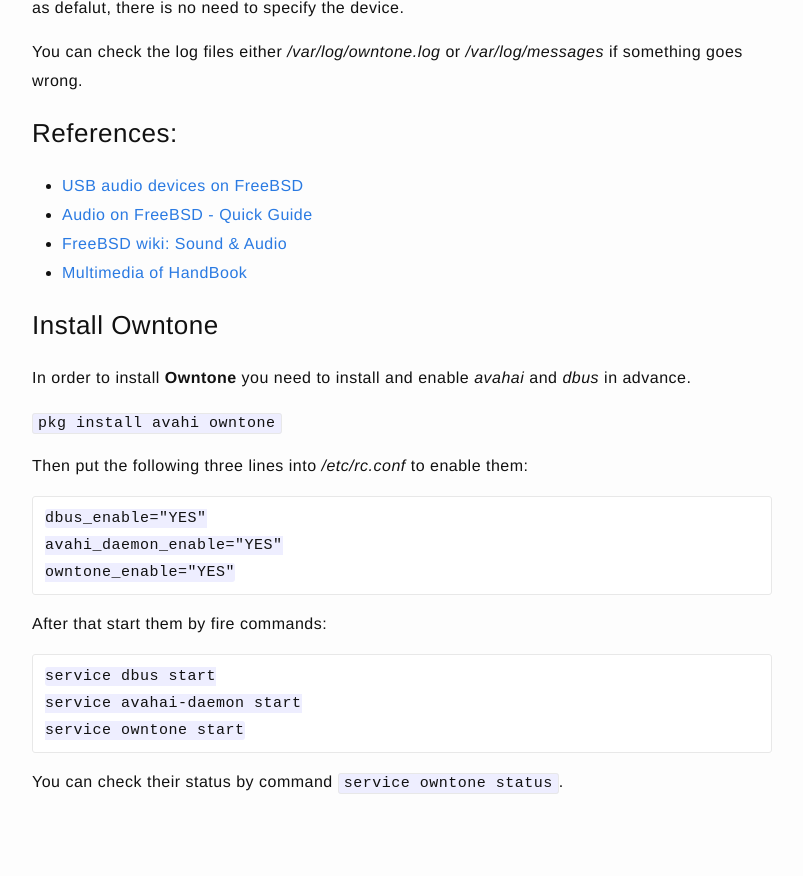
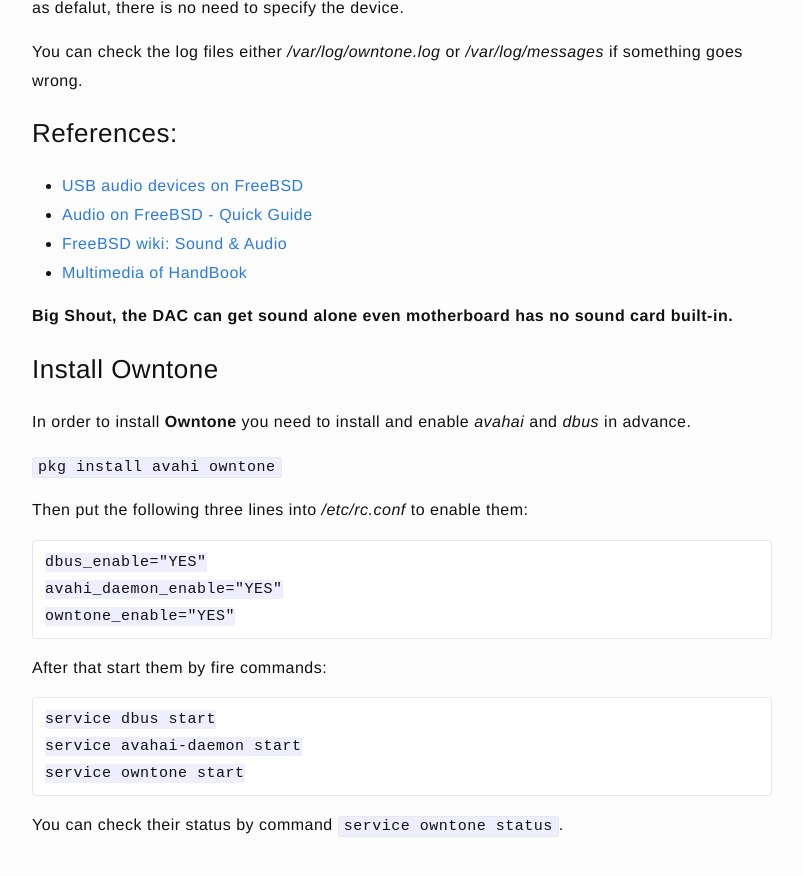
Before and after one commit to jazzi/jazzi.github.io, a Jekyll site: the page built from _posts/2023-12-21-hpe-microserver-gen10-with-freebsd.md, in a window 1280 px wide and 900 px high, scrolled down 16272 px. Shown: the top 876 px of the window, without its empty margins (238-1041 px from the left). Built offline with Jekyll 4.4.1, drawn with Linux system fonts in a browser that asks for light colours.

Commit message:
add more

```diff
--- a/_posts/2023-12-21-hpe-microserver-gen10-with-freebsd.md
+++ b/_posts/2023-12-21-hpe-microserver-gen10-with-freebsd.md
@@ -616,6 +616,8 @@ You can check the log files either */var/log/owntone.log* or */var/log/messages*
 * [FreeBSD wiki: Sound & Audio](https://wiki.freebsd.org/Sound)
 * [Multimedia of HandBook](https://docs.freebsd.org/en/books/handbook/multimedia/)
 
+**Big Shout, the DAC can get sound alone even motherboard has no sound card built-in.**
+
 ### Install Owntone
 
 In order to install **Owntone** you need to install and enable *avahai* and *dbus* in advance.
```
